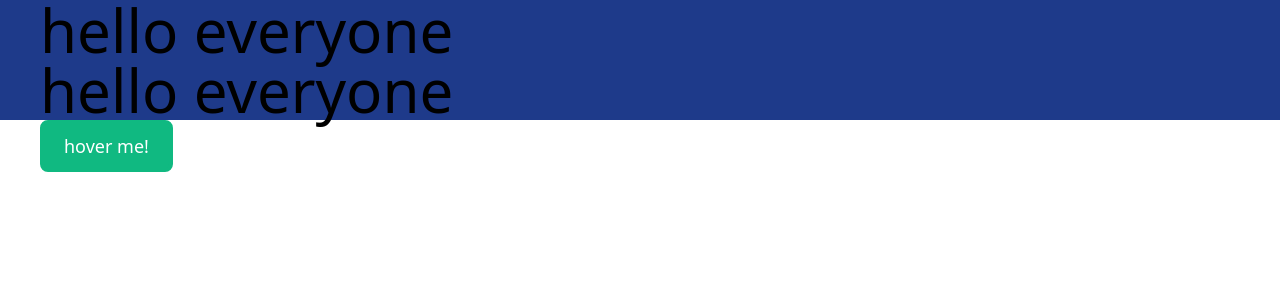
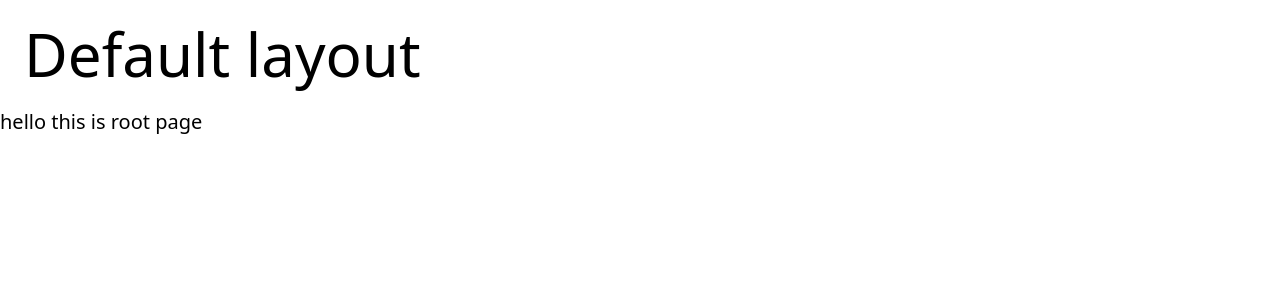
Before and after one commit to AshishPhogat/book-my-show, a React (Create React App) app: page / in a window 1280 px wide. Shown: the top 300 px of the page. Built offline with nearby package versions, Linux system fonts and the light colour scheme.

Commit message:
learnt the concept of HOC

```diff
--- a/package.json
+++ b/package.json
@@ -9,6 +9,7 @@
     "@testing-library/user-event": "^12.8.3",
     "react": "^17.0.2",
     "react-dom": "^17.0.2",
+    "react-router-dom": "^5.2.1",
     "react-scripts": "4.0.3",
     "web-vitals": "^1.1.2"
   },
--- a/planning.js
+++ b/planning.js
@@ -20,3 +20,7 @@
 // Routes
 // Pages
 // Components
+
+
+//HOC
+//Higher Order Components
--- a/src/App.jsx
+++ b/src/App.jsx
@@ -1,14 +1,25 @@
+import { Route } from "react-router";
+
+//HOC
+import DefaultHOC from "./HOC/default.HOC";
+
+//component
+import Temp from "./components/Temp";
+
 function App(){
   return <>
-  <div className= " px-10 md:hover:bg-blue-900   ">
-    <h1 className= " text-6xl hover:text-blue-500 md:hover:text-Ashish-500"> hello everyone</h1>
-    <h1 className= " text-6xl hover:text-blue-50 md:hover:text-Ashish-50"> hello everyone</h1>
-  </div>
+    <DefaultHOC path="/" exact component={()=>{
+      return(<>
+         <Temp Name="root" />
+      </>);
 
-  <button className= "mx-10  border-4 border-blue-500 md:border-red-500 md:bg-red-500 md:text-white lg:border-green-500 lg:bg-green-500 px-5 py-2 text-lg text-white rounded-lg bg-blue-500   focus:outline-none focus:ring-4 focus:ring-green-500 lg:focus:ring-blue-500   ">
-    hover me!
-  </button>
+    }} />
+     <DefaultHOC path="/movie" exact component={()=>{
+      return(<>
+         <Temp Name="movie" />
+      </>);
 
+    }} />
   </>
 }
 
--- /dev/null
+++ b/src/HOC/default.HOC.jsx
@@ -0,0 +1,22 @@
+import React from "react";
+import {Route} from 'react-router-dom';
+
+//Layout
+import DefaultLayout from "../layouts/default.layout";
+
+
+const DefaultHOC = ({component: Component,...rest})=>{
+    return <>
+    <Route {...rest}  component={(props)=>{
+        return (
+            <>
+            <DefaultLayout>
+                <Component {...props} />
+            </DefaultLayout>
+            </>
+        );
+    }}/>
+    </>
+};
+
+export default DefaultHOC ;
--- /dev/null
+++ b/src/components/Temp.jsx
@@ -0,0 +1,10 @@
+import React from "react";
+
+
+function Temp(props){
+    return <>
+        <h1 className = "text-xl">hello this is {props.Name} page</h1>
+    </>
+}
+
+export default Temp ;
--- a/src/index.jsx
+++ b/src/index.jsx
@@ -1,12 +1,15 @@
 import React from 'react';
 import ReactDOM from 'react-dom';
+import {BrowserRouter} from 'react-router-dom';
 import './index.css';
 import App from './App';
 
 
 ReactDOM.render(
   <React.StrictMode>
+    <BrowserRouter>
     <App />
+    </BrowserRouter>
   </React.StrictMode>,
   document.getElementById('root')
 );
--- /dev/null
+++ b/src/layouts/default.layout.jsx
@@ -0,0 +1,12 @@
+import React from "react";
+
+const DefaultLayout = (props)=>{
+    return <>
+    <div>
+        <h1 className = "text-6xl p-6">Default layout</h1>
+        {props.children}
+    </div>
+    </>
+};
+
+export default DefaultLayout ;
```
Also changed, not shown: 1 other file (tests, documents, lock files or other folders).
